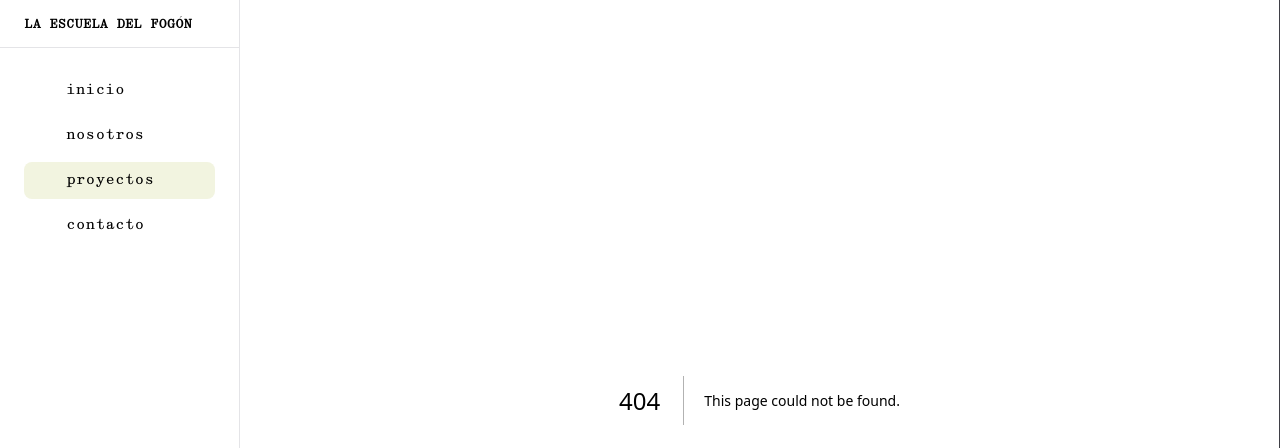
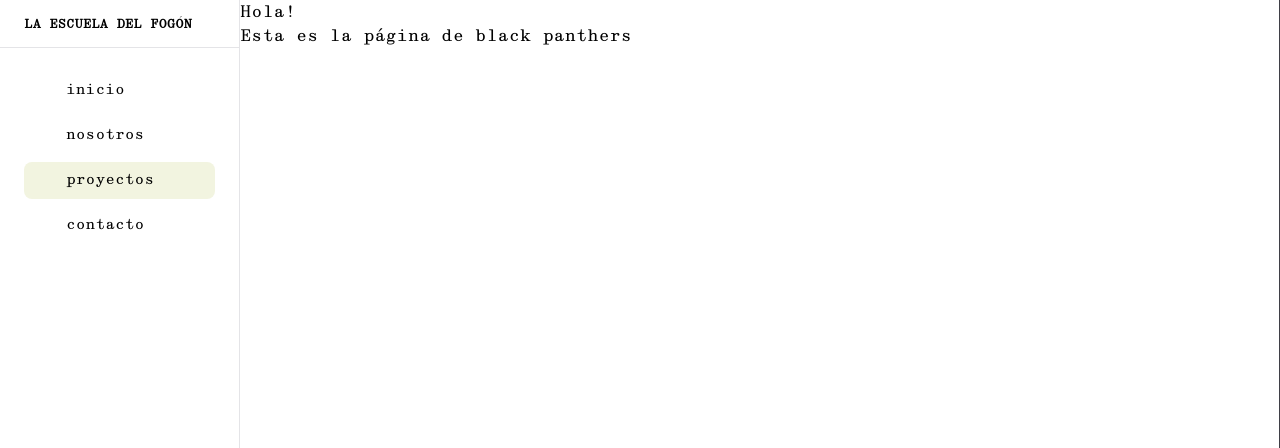
Before and after one commit to sbectorProd/la-escuela-del-fogon, a Next.js app: page /proyectos/cocinar-la-rev/archivo/black-panthers in a window 1280 px wide. Before the commit this address had no page. Shown: the top 448 px of the page. Built offline with nearby package versions, Linux system fonts and the light colour scheme; some icons are missing.

Commit message:
Add black panthers page

```diff
--- /dev/null
+++ b/app/proyectos/cocinar-la-rev/archivo/black-panthers/page.tsx
@@ -0,0 +1,8 @@
+export default function BlackPanthersPage() {
+    return(
+        <div>
+            <h1>Hola!</h1>
+            <p>Esta es la página de black panthers</p>
+        </div>
+    )
+}
```
